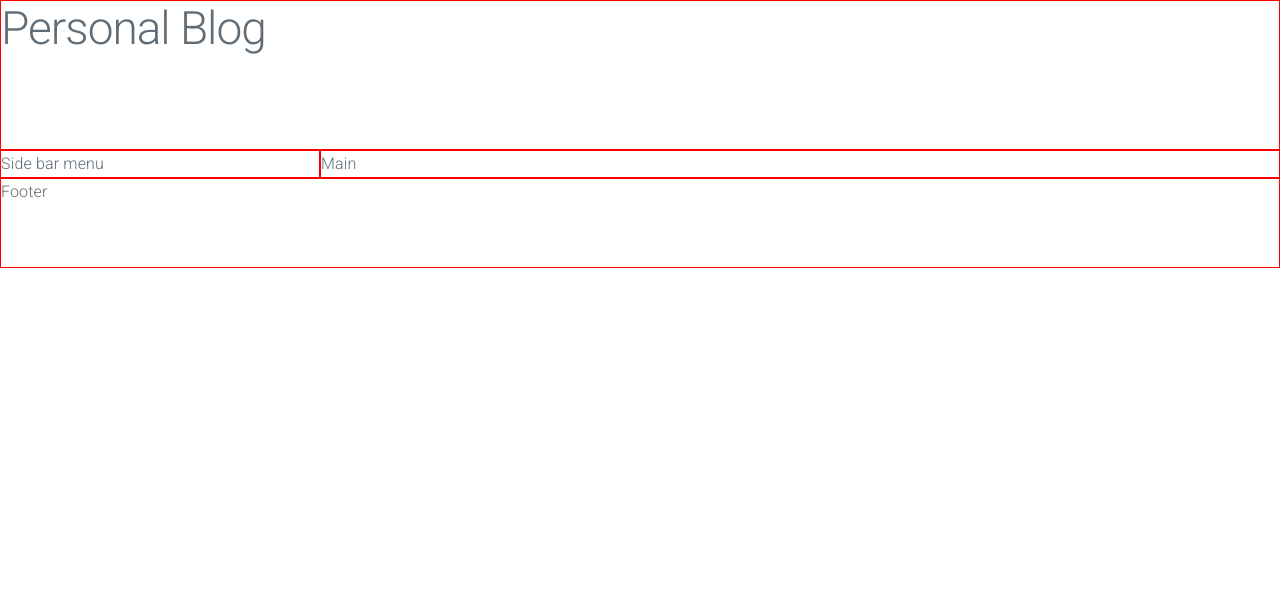
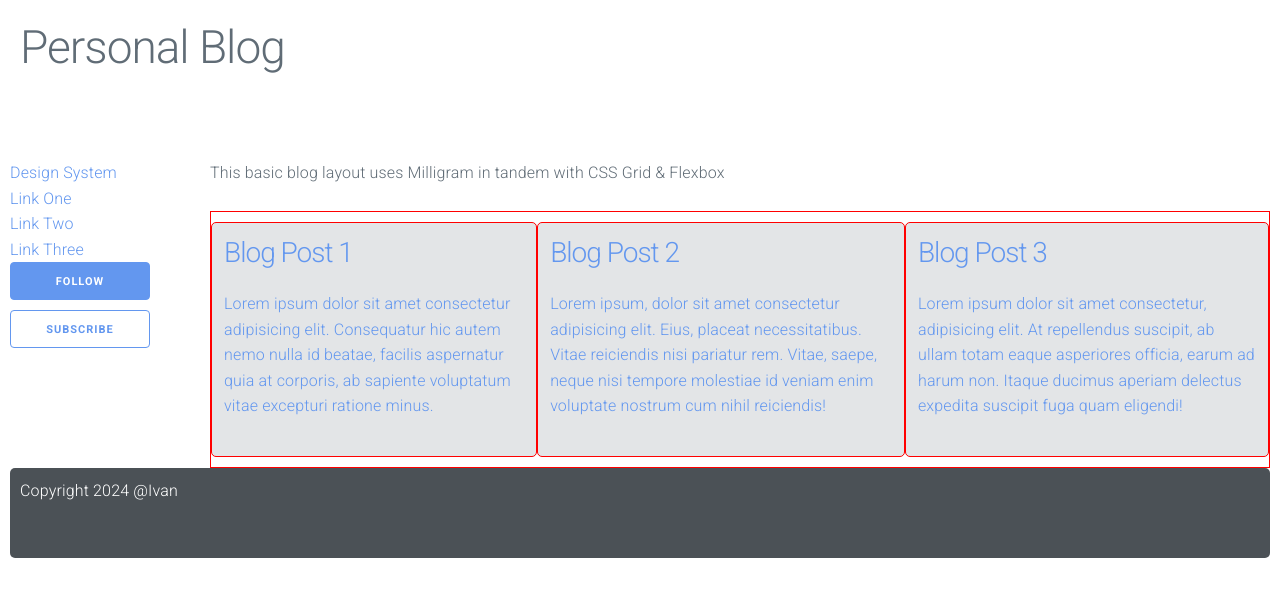
Before and after one commit to ivanbrunetto/personalblog, a website: page src/pages/index.html in a window 1280 px wide. Drawn offline with nearby package versions, Linux system fonts and the light colour scheme.

Commit message:
feat: add major elements of home page

```diff
--- a/src/assets/css/style.css
+++ b/src/assets/css/style.css
@@ -6,17 +6,22 @@
 
 
 /* || GENERAL STYLES */
+body {
+  margin: 1rem;
+}
+
 
 /* || BLOCKS */
 /* components */
 .layout-container {
   display: grid;
-  grid-template-columns: repeat(8, 1fr);
-  grid-template-rows: 15rem 1fr 9rem;
+  grid-template-columns: 1fr;
+  grid-template-rows: 8rem auto 1fr 9rem;
   grid-template-areas:
-    "header header header header header header header header"
-    "sidebar sidebar main main main main main main"
-    "footer footer footer footer footer footer footer footer"
+    "header"
+    "sidebar"
+    "main"
+    "footer"
 }
 
 .header {
@@ -25,20 +30,71 @@
 
 .sidebar {
   grid-area: sidebar;
+  display: flex;
+  flex-direction: column;
+  width: 14rem;
 }
+
 
 .main {
   grid-area: main;
 }
 
+.bdash-container {
+  display: flex;
+  flex-direction: column;
+}
+
+
+.bpost {
+  background-color: var(--BGCOLOR-GRAY-LIGHT);
+  border-radius: 5px;
+  margin-top: 1rem;
+  margin-bottom: 1rem;
+  padding: 1.2rem;
+
+}
+
 .footer {
   grid-area: footer;
+  color: var(--COLOR-WHITE);
+  background-color: var(--BGCOLOR-GRAY-DARK);
+  padding-left: 1rem;
+  padding-top: 1rem;
+  border-radius: 5px;
+
 }
 
 /* || ELEMENTS */
 /* no standalone meaning - semantically tied to the block */
 /* .blk_item */
-
+.header_title {
+  margin: 1rem;
+  font-weight: 400;
+}
 
 /* || MODIFIERS */
 /* inremental style changes  .blk-mod */
+
+
+@media (min-width: 600px) {
+  .layout-container {
+    display: grid;
+    grid-template-columns: 20rem 1fr;
+    grid-template-rows: 15rem 1fr 9rem;
+    grid-template-areas:
+      "header header"
+      "sidebar main"
+      "footer footer"
+  }
+
+  .bdash-container {
+    flex-direction: row;
+  }
+
+}
+
+
+@media (min-width: 1200px) {
+
+}
--- a/src/pages/index.html
+++ b/src/pages/index.html
@@ -14,19 +14,63 @@
     </head>
     <body>
         <div class="layout-container">
-            <header class="header debug">
-                <h1>Personal Blog</h1>
+            <header class="header">
+                <h1 class="header_title">Personal Blog</h1>
             </header>
-            <div class="sidebar debug">
-                Side bar menu
+            <div class="sidebar">
+                <a href="designsystem.html">Design System</a>
+                <a href="">Link One</a>
+                <a href="">Link Two</a>
+                <a href="">Link Three</a>
+                <button class="button button-blue">Follow</button>
+                <button class="button button-blue button-outline">Subscribe</button>
             </div>
+            <main class="main">
+                <p>This basic blog layout uses Milligram in tandem with CSS Grid & Flexbox</p>
+                <div class="bdash-container debug">
+                    <div class="bpost debug">
+                        <a href="">
+                            <h3>Blog Post 1</h3>
+                            <p>
+                                Lorem ipsum dolor sit amet consectetur adipisicing
+                                elit. Consequatur hic autem nemo nulla id beatae,
+                                facilis aspernatur quia at corporis, ab sapiente
+                                voluptatum vitae excepturi ratione minus.
+                            </p>
+                        </a>
+                    </div>
 
-            <main class="main debug">
-                Main
+                    <div class="bpost debug">
+                        <a href="">
+                            <h3>Blog Post 2</h3>
+                            <p>
+                                Lorem ipsum, dolor sit amet consectetur
+                                adipisicing elit. Eius, placeat necessitatibus.
+                                Vitae reiciendis nisi pariatur rem. Vitae, saepe,
+                                neque nisi tempore molestiae id veniam enim
+                                voluptate nostrum cum nihil reiciendis!
+                            </p>
+                        </a>
+                    </div>
+
+                    <div class="bpost debug">
+                        <a href="">
+                            <h3>Blog Post 3</h3>
+                            <p>
+                                Lorem ipsum dolor sit amet consectetur,
+                                adipisicing elit. At repellendus suscipit, ab
+                                ullam totam eaque asperiores officia, earum ad
+                                harum non. Itaque ducimus aperiam delectus
+                                expedita suscipit fuga quam eligendi!
+                            </p>
+                        </a>
+                    </div>
+                </div>
+
             </main>
 
-            <footer class="footer debug">
-                Footer
+            <footer class="footer">
+                Copyright 2024 &#64Ivan
             </footer>
         </div>
     </body>
```
